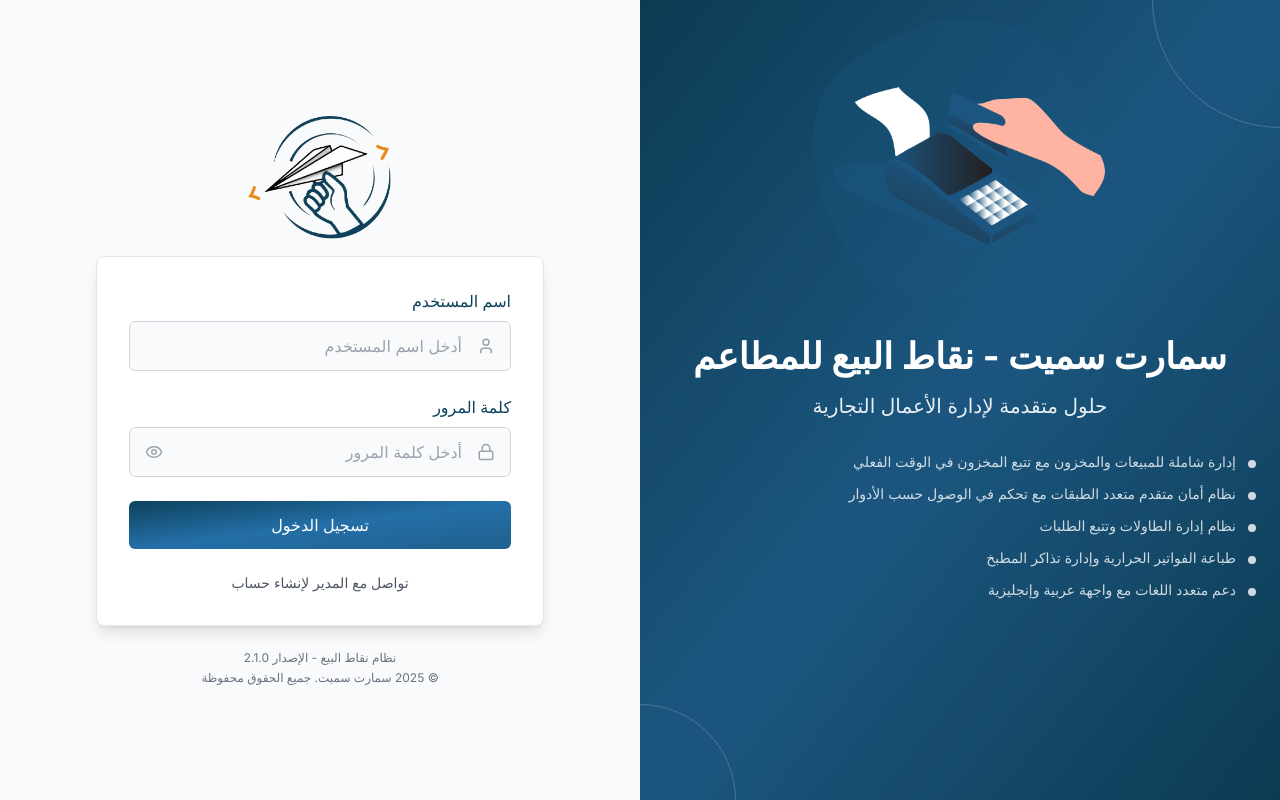
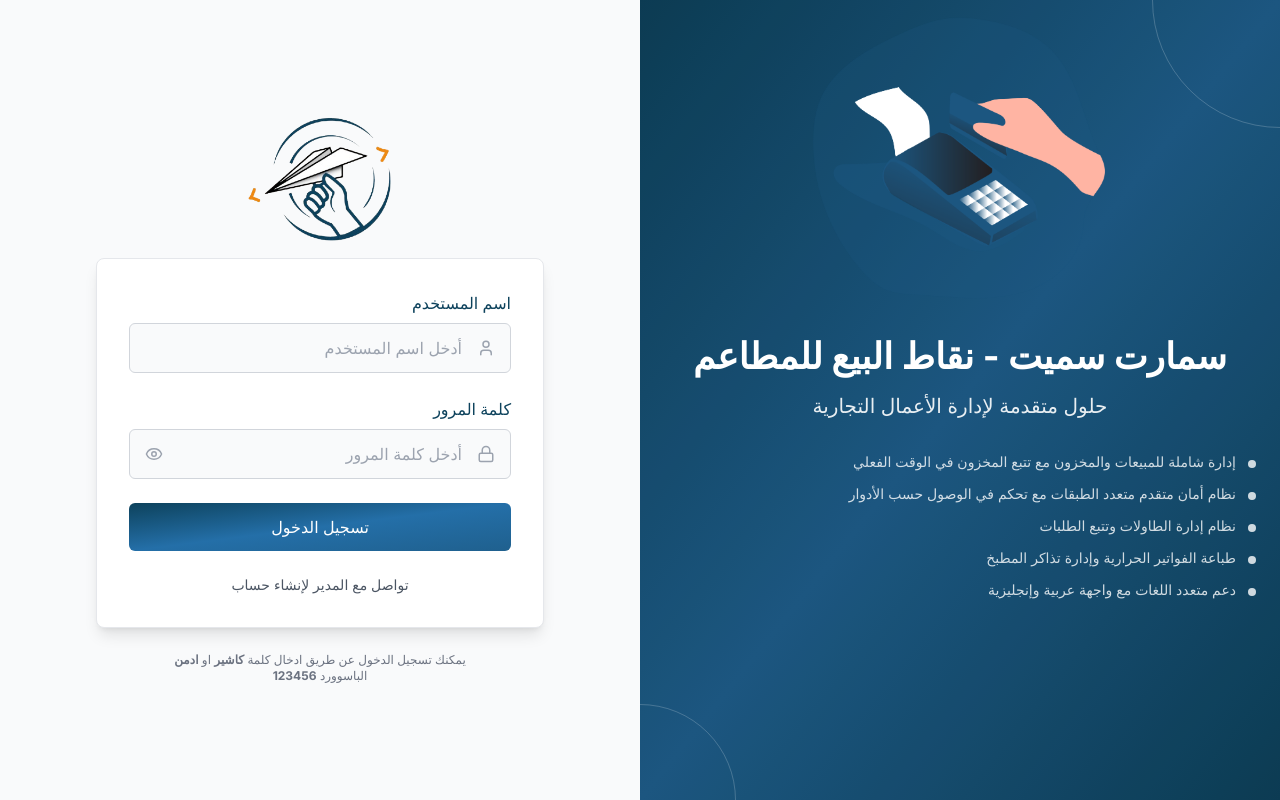
Before and after one commit to AbdulrahmanFa2hy/foul-flafel-frontEnd, a React (Vite) app: page /login in a window 1280 px wide. Built offline with nearby package versions, Linux system fonts and the light colour scheme.

Commit message:
add login info

```diff
--- a/src/pages/LoginPage.jsx
+++ b/src/pages/LoginPage.jsx
@@ -299,8 +299,10 @@
 
           {/* System Info */}
           <div className="mt-6 text-center text-xs text-gray-500">
-            <p>{t("login.version")}</p>
-            <p className="mt-1">{t("login.copyright")}</p>
+            {/* <p>{t("login.version")}</p> */}
+            {/* <p className="mt-1">{t("login.copyright")}</p> */}
+            <p>يمكنك تسجيل الدخول عن طريق ادخال كلمة <b>كاشير</b> او <b>ادمن</b></p>
+            <p>الباسوورد <b>123456</b></p>
           </div>
         </div>
       </div>
```
Also changed, not shown: 34 other files (tests, documents, lock files or other folders).
